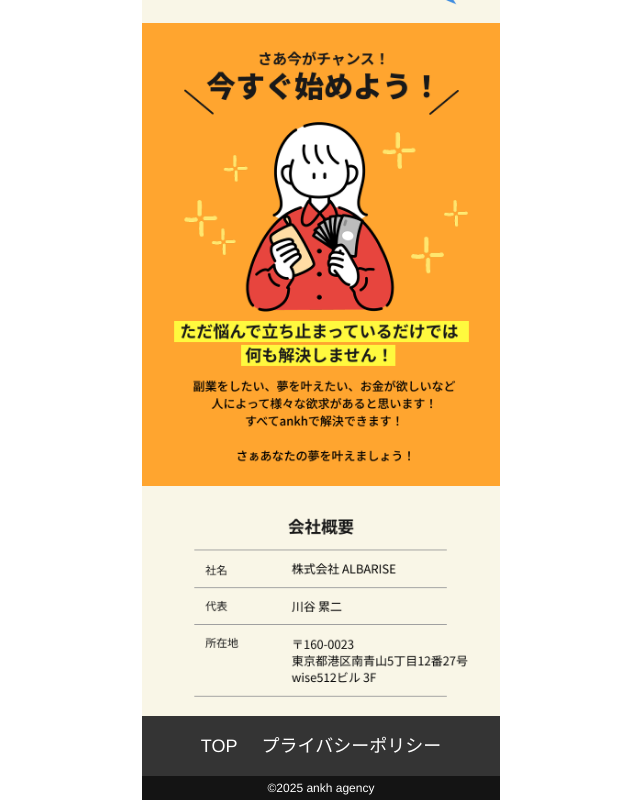
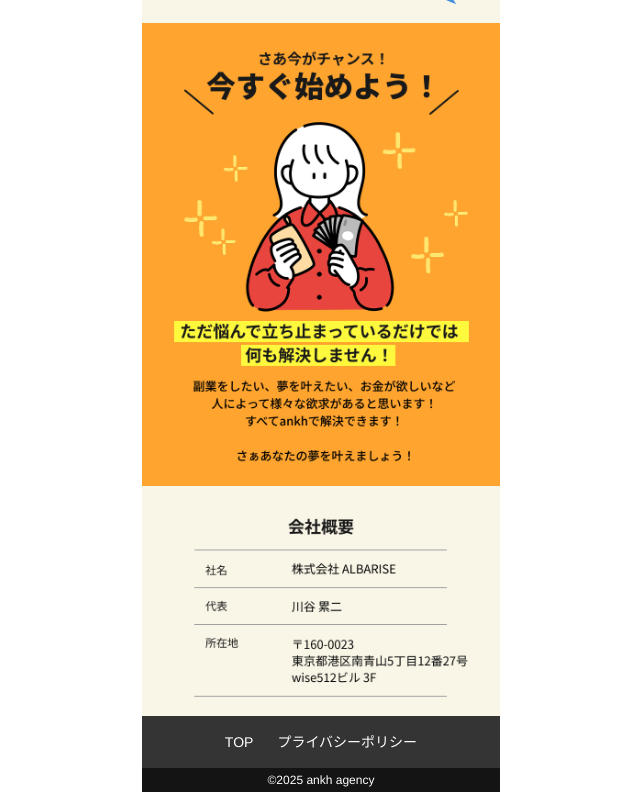
Before and after one commit to 0xsugarchan/Work, a React (Vite) app: page / in a window 1280 px wide. Shown: the part 4476-5276 px from the top of the page, without its empty margins (319-959 px from the left). Built offline with nearby package versions, Linux system fonts and the light colour scheme.

Commit message:
Adjust Footer text-size

```diff
--- a/src/components/ui/Footer.tsx
+++ b/src/components/ui/Footer.tsx
@@ -2,7 +2,7 @@ import { Link } from "react-router-dom";
 
 const Footer: React.FC = () => {
   return (
-    <footer className="bg-[#343434] text-white text-xs sm:text-xs md:text-lg w-full">
+    <footer className="bg-[#343434] text-white text-xs sm:text-xs md:text-sm w-full">
       <div className="flex justify-center gap-4 py-6 [font-family:'Noto_Sans_JP-Regular',Helvetica] sm:gap-2 sm:py-4 md:gap-6">
         <Link to="/">TOP</Link>
         <Link to="/privacy-policy">プライバシーポリシー</Link>
--- a/src/screens/LandingPage.tsx
+++ b/src/screens/LandingPage.tsx
@@ -26,9 +26,9 @@ function LandingPage() {
           />
           <div
             className={`${
-              isFixed ? "fixed bottom-[20%]" : "absolute top-[78%] md:top-[80%]"
+              isFixed ? "fixed bottom-[20%]" : "absolute top-[78%]"
             } left-1/2 -translate-x-1/2 z-50
-              w-[282px] h-[73px] md:w-[320px] md:h-[64px]
+              w-[282px] h-[73px]
               transition-all duration-500 ease-in-out
               ${
                 isFixed
```
